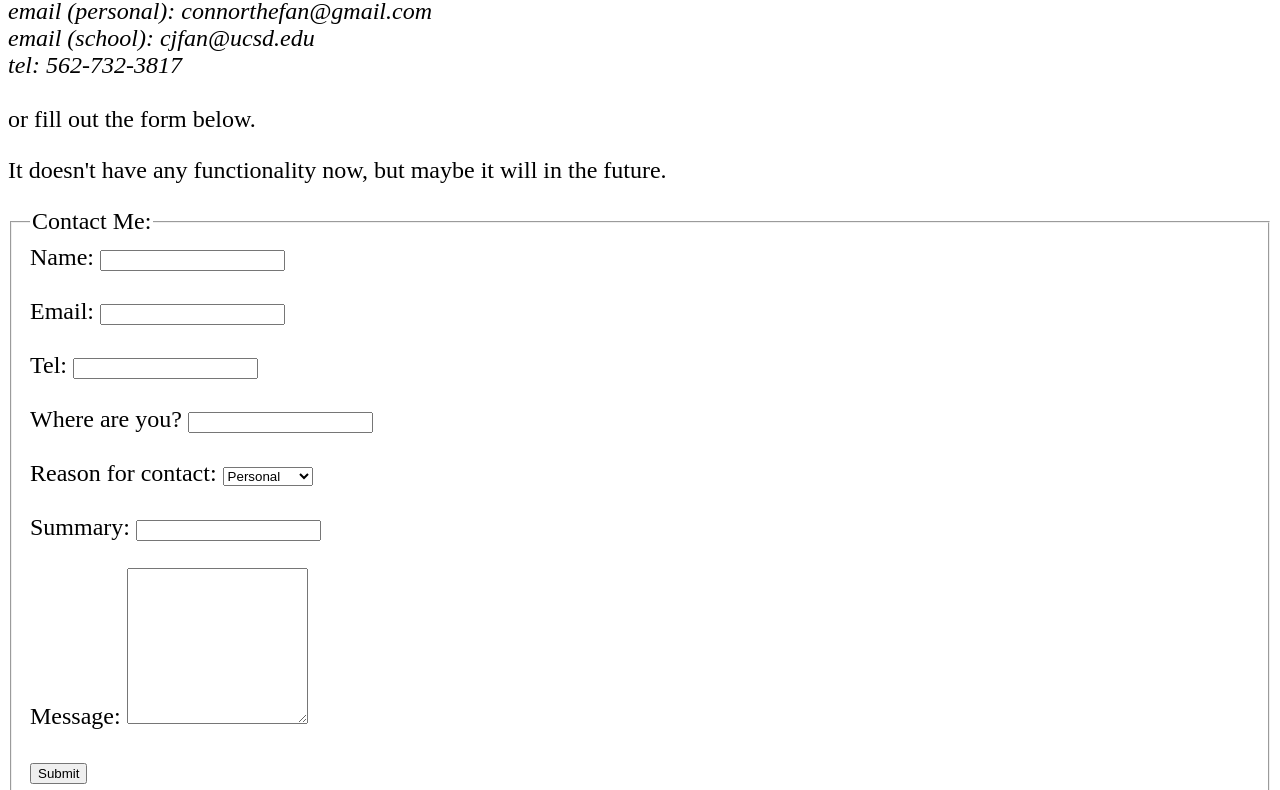
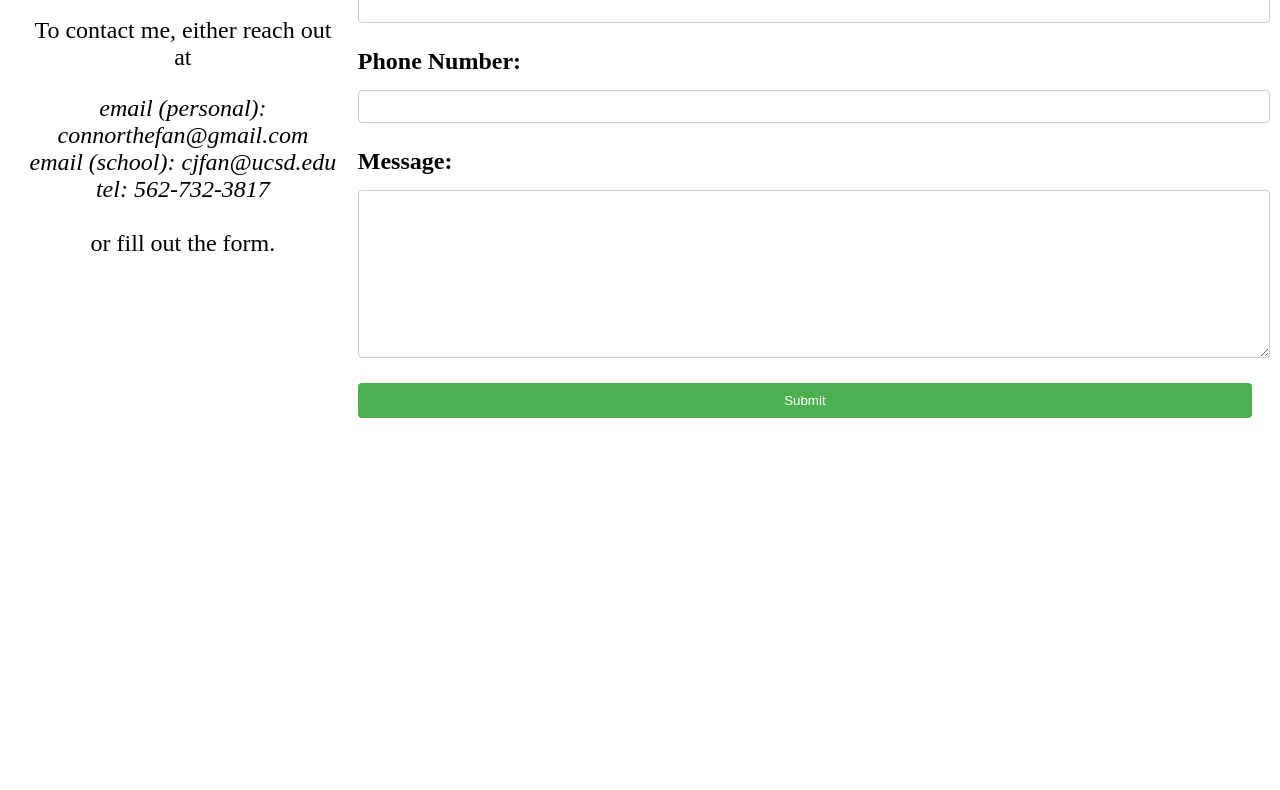
Before and after one commit to ConnortheFan/CSE-134-HW-4, a plain HTML site: page contactme.html in a window 1280 px wide. Shown: the part 228-1018 px from the top of the page. After the commit the page ends 800 px from the top, so only its background shows below. Drawn offline with Linux system fonts and the light colour scheme.

Commit message:
Part 1 - Basic Contact form (2/26)

```diff
--- /dev/null
+++ b/contactme.css
@@ -0,0 +1,64 @@
+main {
+    display: flex;
+    flex-direction: row;
+    justify-content: space-between;
+    gap: 20px;
+    margin: 20px;
+}
+
+hgroup {
+    text-align: center;
+    margin-top: 50px;
+}
+
+.contact-form {
+    display: flex;
+    flex-direction: column;
+    gap: 10px;
+    width: 100%;
+    /* margin: auto; */
+}
+
+.contact-form label {
+    font-weight: bold;
+}
+
+.contact-form input,
+.contact-form textarea {
+    width: 100%;
+    padding: 8px;
+    margin-top: 5px;
+    margin-bottom: 15px;
+    border: 1px solid #ccc;
+    border-radius: 4px;
+}
+
+.contact-form button {
+    padding: 10px 20px;
+    background-color: #4CAF50;
+    color: white;
+    border: none;
+    border-radius: 4px;
+    cursor: pointer;
+}
+
+.contact-form button:hover {
+    background-color: #45a049;
+}
+
+.error-message {
+    color: red;
+    font-weight: bold;
+}
+
+.info-message {
+    color: green;
+    font-weight: bold;
+}
+
+@media screen and (max-width: 768px) {
+    main {
+        flex-direction: column;
+    }
+
+}
--- a/contactme.html
+++ b/contactme.html
@@ -6,6 +6,7 @@
         <title>Contact Me</title>
 
         <link rel="stylesheet" href="styles.css">
+        <link rel="stylesheet" href="contactme.css">
     </head>
 
     <body>
@@ -43,7 +44,9 @@
                     <li><a href="./tags.html">Tags</a></li>
                 </ul>
             </nav>
+        </header>
 
+        <main>
             <hgroup>
                 <h1>Contact Me</h1>
 
@@ -54,56 +57,30 @@
                     tel: 562-732-3817
                     </address>
                 <br>
-                or fill out the form below.
+                or fill out the form.
                 </p>
             </hgroup>
-        </header>
 
-        <main>
-            <aside>
-                <p>It doesn't have any functionality now, but maybe it will in the future.</p>
-            </aside>
 
-            <form>
-                <fieldset>
-                    <legend>Contact Me:</legend>
-                    <label for="name">Name:</label>
-                    <input type="text" id="name" name="name"><br><br>
+            <form class="contact-form" action="https://httpbin.org/post" method="post">
+                <label for="name">Name:</label>
+                <input type="text" id="name" name="name" required>
 
-                    <label for="email">Email:</label>
-                    <input type="text" id="email" name="email"><br><br>
+                <label for="email">Email:</label>
+                <input type="text" id="email" name="email">
 
-                    <label for="tel">Tel:</label>
-                    <input type="tel" id="tel" name="tel"><br><br>
+                <label for="tel">Phone Number:</label>
+                <input type="tel" id="tel" name="tel">
 
-                    <label for="where">Where are you?</label>
-                    <input list="places" name="where" id="where"><br><br>
+                <label for="message">Message:</label>
+                <textarea id="message" name="message" rows="10" required></textarea>
 
-                    <datalist id="places">
-                        <option value="San Diego"></option>
-                        <option value="California"></option>
-                        <option value="USA"></option>
-                        <option value="China"></option>
-                    </datalist>
+                <input type="hidden" id="possible_bot" name="possible_bot" value="true">
 
-                    <label for="reason">Reason for contact:</label>
-                    <select name="reason" id="reason">
-                        <optgroup label="Reason">
-                            <option value="personal">Personal</option>
-                            <option value="school">School</option>
-                            <option value="work">Work</option>
-                            <option value="other">Other</option>
-                        </optgroup>
-                    </select><br><br>
+                <button type="submit">Submit</button>
 
-                    <label for="summary">Summary:</label>
-                    <input type="text" id="summary" name="summary"><br><br>
-
-                    <label for="message">Message:</label>
-                    <textarea id="message" name="message" rows="10"></textarea><br><br>
-
-                    <button type="submit">Submit</button>
-                </fieldset>
+                <output id="error-message"></output>
+                <output id="info-message"></output>
             </form>
         </main>
     </body>
--- a/styles.css
+++ b/styles.css
@@ -105,7 +105,7 @@ img {
     max-width: 100%;
 }
 
-@media (max-width:721px) {
+@media (max-width:768px) {
     input[type="checkbox"]:not(:checked) + ul {
         display: none;
     }
```
